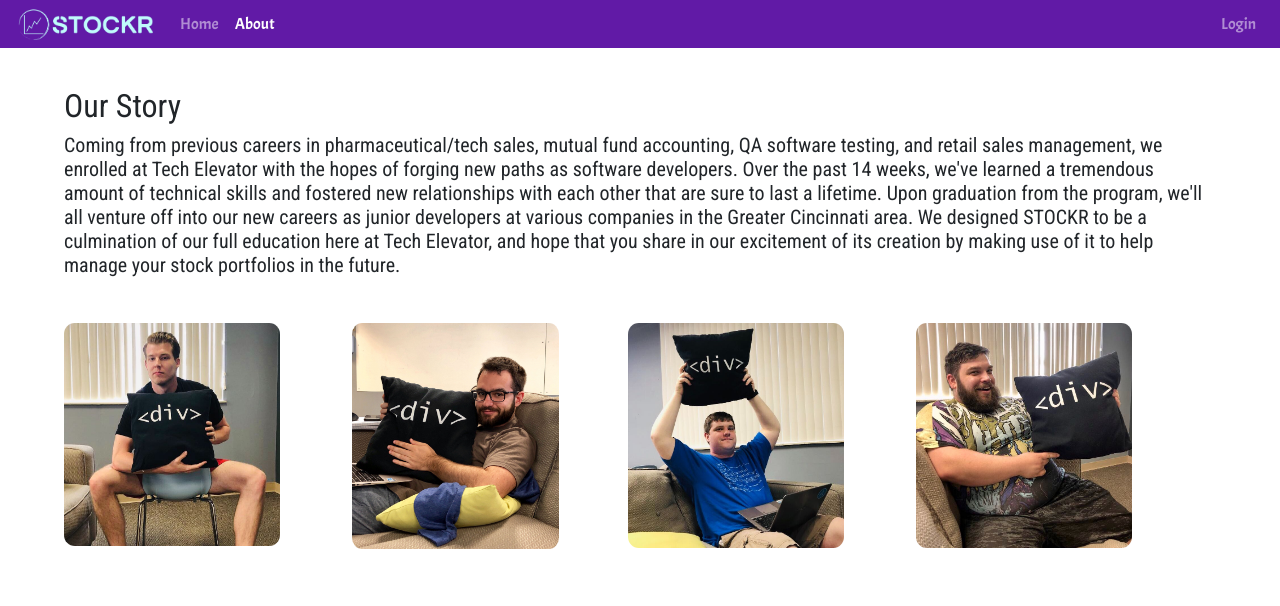
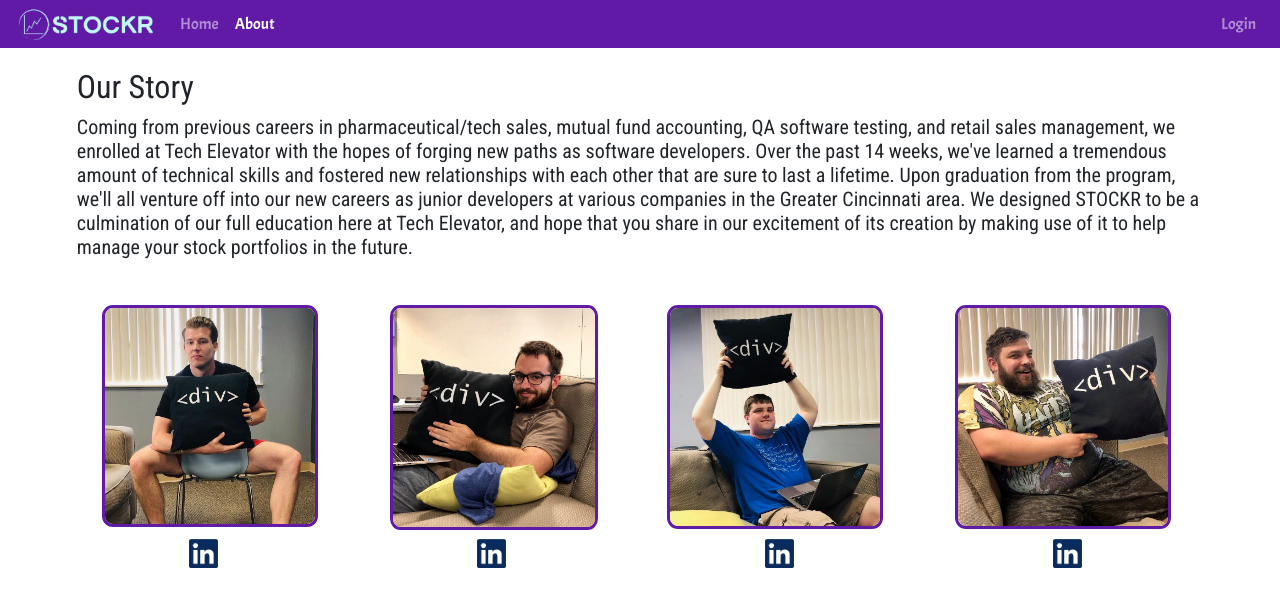
Before and after one commit to ben-loper/group-stock-market, a Vue app in the folder frontend/: page /about in a window 1280 px wide. Shown: the top 606 px of the page. Built offline with nearby package versions, Linux system fonts and the light colour scheme; what vue-highlightjs would draw is missing.

Commit message:
image borders and linked in links and images added to about

```diff
--- a/frontend/src/views/About.vue
+++ b/frontend/src/views/About.vue
@@ -1,7 +1,7 @@
 <template>
     <div>
         <default-layout></default-layout>
-        <h2 style="margin-left: 5%; margin-top: 3%;">Our Story</h2>
+        <h2>Our Story</h2>
         <div class="story-text">
         <h5>Coming from previous careers in pharmaceutical/tech sales, mutual fund accounting, QA software testing, and retail sales management, we enrolled at
             Tech Elevator with the hopes of forging new paths as software developers. Over the past 14 weeks, we've learned a tremendous amount of technical skills and
@@ -19,8 +19,22 @@
             <div class="our-image">
             <img src="../assets/Ben-stockr.jpg" />
             </div>
-            <div class="our-image">
+            <div class="our-image" id="josh-image">
             <img src="../assets/Josh-stockr.jpg" />
+            </div>
+        </div>
+        <div class="linkedin-container">
+            <div class="linkedin-image">
+            <a href="https://www.linkedin.com/in/adamjsmith7411/" target="_blank"><img src="../assets/linkedin-logo.png" /></a>
+            </div>
+            <div class="linkedin-image">
+            <a href="https://www.linkedin.com/in/wunderlejohn/" target="_blank"><img src="../assets/linkedin-logo.png" /></a>
+            </div>
+            <div class="linkedin-image">
+            <a href="https://www.linkedin.com/in/benjamin-loper/" target="_blank"><img src="../assets/linkedin-logo.png" /></a>
+            </div>
+            <div class="linkedin-image">
+            <a href="https://www.linkedin.com/in/joshuamolczyk/" target="_blank"><img src="../assets/linkedin-logo.png" /></a>
             </div>
         </div>
     </div>
@@ -42,22 +56,28 @@ export default {
 <style>
 .story-text {
     display: flex;
-    width: 90%;
-    margin-left: 5%;
-    margin-right: 5%;
+    width: 88%;
+    margin-left: 6%;
+    margin-right: 6%;
+}
+
+h2 {
+    margin-left: 6%;
+    margin-top: 1%;
 }
 
 .image-container {
     display: flex;
-    margin-left: 5%;
+    margin-left: 6%;
     margin-top: 3%;
-    margin-right: 5%;
-    justify-items: center;
+    padding-left: 2%;
+    padding-right: 2%;
 }
 
 .our-image>img {
     width: 75%;
     border-radius: 5%;
+    border: 3px solid #611aa6;
 }
 
 .our-image {
@@ -68,4 +88,20 @@ export default {
     width: 24%;
 }
 
+#josh-image {
+    margin-right: 0%;
+}
+
+.linkedin-container {
+    display: flex;
+    margin-left: 6%;
+    padding-left: 2%;
+    padding-right: 2%;
+}
+
+.linkedin-image img {
+    width: 10%;
+    margin-left: 30%;
+    margin-top: 3%;
+}
 </style>
```
Also changed, not shown: frontend/src/assets/linkedin-logo.png (added).
